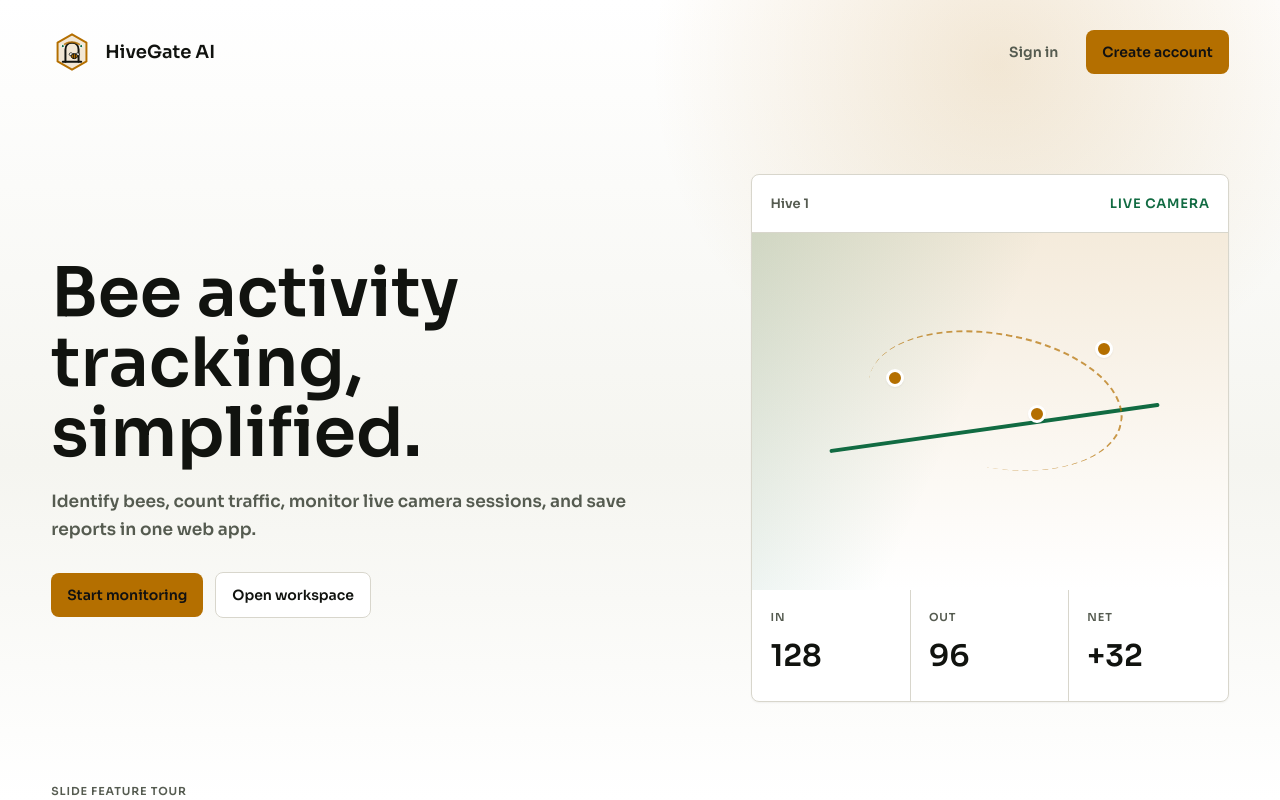
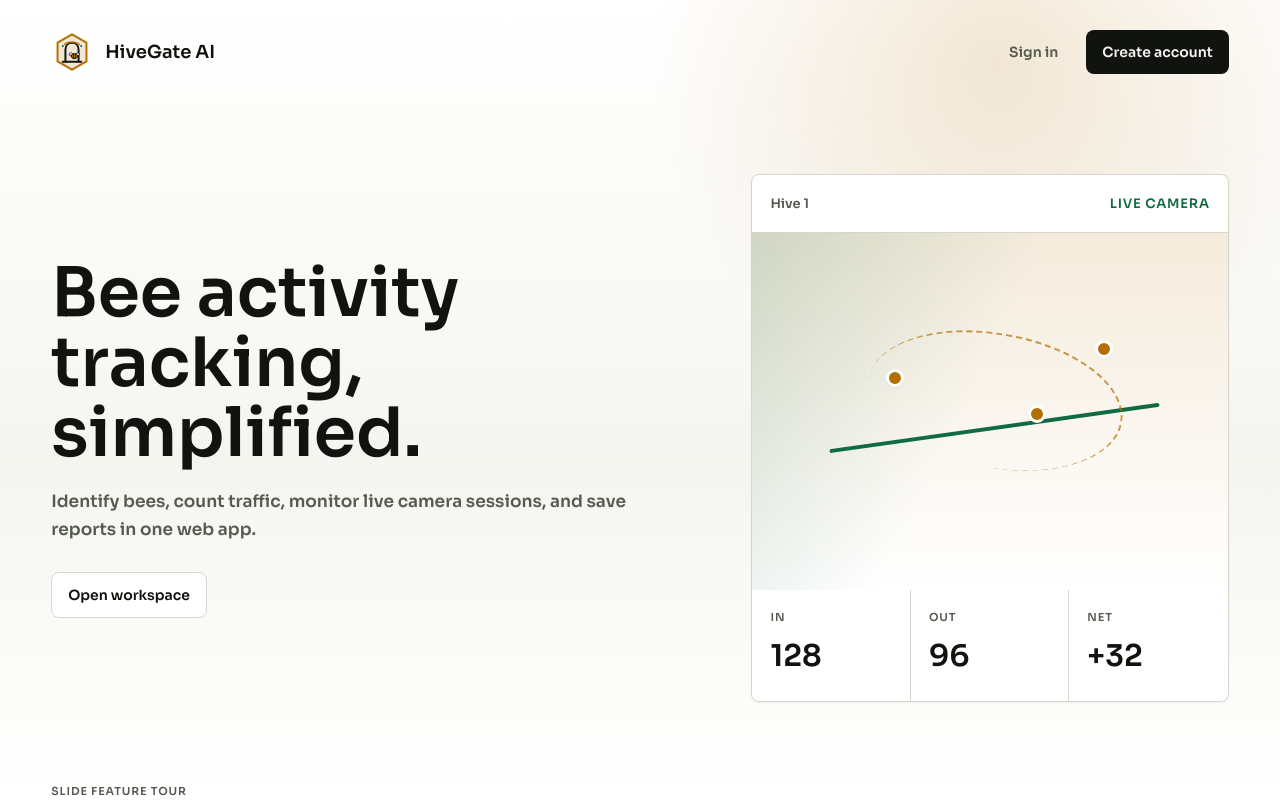
Before and after one commit to KingCeles/hivegate-ai, a React (Vite) app in the folder frontend/: page / in a window 1280 px wide. Built offline with nearby package versions, Linux system fonts and the light colour scheme.

Commit message:
Clean up landing page primary CTA

```diff
--- a/frontend/src/pages/Landing.jsx
+++ b/frontend/src/pages/Landing.jsx
@@ -102,7 +102,6 @@ export default function Landing() {
           <h1>Bee activity tracking, simplified.</h1>
           <p>Identify bees, count traffic, monitor live camera sessions, and save reports in one web app.</p>
           <div className={s.heroActions}>
-            <Link to="/register" className={s.primaryBtn}>Start monitoring</Link>
             <Link to="/login" className={s.secondaryBtn}>Open workspace</Link>
           </div>
         </div>
--- a/frontend/src/pages/Landing.module.css
+++ b/frontend/src/pages/Landing.module.css
@@ -59,8 +59,8 @@
 }
 
 .primaryBtn {
-  background: var(--amber);
-  color: #111;
+  background: var(--text);
+  color: var(--bg);
 }
 
 .secondaryBtn {
```
